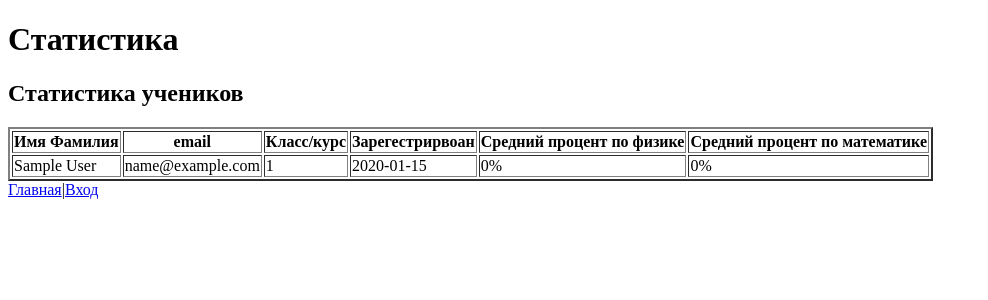
After one commit to Stepan-Kharchenko/flask-for-student, a Flask app: page /admin/statistic in a window 1280 px wide. The commit adds this page. Shown: the top 300 px of the page, without its empty margins (0-988 px from the left). Run offline with Flask 3, Linux system fonts and the light colour scheme; tables that the repository leaves empty hold one stand-in row (values such as "Sample post"); parts of the project's set-up code (start-up, migrations or seed data) failed here and were passed over.

Commit message:
feat(admin): add statistic table for users

```diff
--- a/models.py
+++ b/models.py
@@ -3,6 +3,7 @@ from sqlalchemy import create_engine,Column
 from sqlalchemy import Integer,Text,Date,VARCHAR,SmallInteger,Boolean,ForeignKey
 from sqlalchemy.ext.declarative import declarative_base
 from sqlalchemy.orm import sessionmaker,relationship
+from sqlalchemy.exc import IntegrityError
 
 engine = create_engine("sqlite:///learning.db",echo=False)
 Session = sessionmaker(bind=engine)
@@ -36,12 +37,14 @@ class User(Base):
 
     @classmethod
     def add_user(cls,**kwargs):
-        with Session() as session:
-            if all(i in kwargs for i in ("first_name","last_name","email")):
-                user = cls(**kwargs)
-                session.add(user)
-            else: raise ValueError("not all arguments to add new user")
-            session.commit()
+        try:
+            with Session() as session:
+                if all(i in kwargs for i in ("first_name","last_name","email")):
+                    user = cls(**kwargs)
+                    session.add(user)
+                else: raise ValueError("not all arguments to add new user")
+                session.commit()
+        except IntegrityError: raise ValueError("Пользователь с таким email уже существует")
 
     @classmethod
     def select_user(cls,idscond:tuple=tuple()):
@@ -120,7 +123,17 @@ class Results(Base):
             else: raise ValueError("not all arguments to add new user")
             session.commit()
 
-    select_test = User.select_user
+    @classmethod
+    def select_test(cls,idscond:tuple=tuple()):
+        with Session() as session:
+            lenght = len(idscond)
+            if lenght == 0: return session.query(cls).all()
+            if lenght == 1 and type(idscond[0])==int: return session.query(cls).get(idscond[0])
+            if lenght == 1:
+                return session.query(cls).filter(idscond[0]).all()
+            if all(type(i)==int for i in idscond):
+                return session.query(cls).filter(" AND ".join(f"id == {i}" for i in idscond)).all()
+            raise ValueError("all elements of idscond must be of the same type ('str' or 'int')")
 
 
 Base.metadata.create_all(engine)
--- a/scripts/admin/__init__.py
+++ b/scripts/admin/__init__.py
@@ -1,9 +1,19 @@
 from flask import Flask,render_template
 import scripts.admin.add as add
+import models as m
 
 def initialize(app:Flask):
     @app.route("/admin")
-    def admin():
-        return render_template("admin/panel.html")
-
+    def admin(): return render_template("admin/panel.html")
     add.initialize(app)
+    @app.route("/admin/statistic")
+    def statistic():
+        def function(user,subject):
+            #res = m.Results.select_test((m.Study.select_exersize((m.Results.exersize_id,))  == (subject=="math")\
+            #                             and m.Results.user_id == user.id),)
+            res = (i.ball for i in [] if i!=-1)
+            print(res)
+            return 0 #sum(res)/len(res) if res else 0
+        return render_template("admin/statistic.html",
+                               users=m.User.select_user(),
+                               f=function)
--- a/templates/admin/add_exersize.html
+++ b/templates/admin/add_exersize.html
@@ -18,9 +18,9 @@
                 <option value="{{ i }}">{{ i }}</option>
             {% endfor %}
         </select><br>
-        <label style="font-family:'Courier New', Courier, monospace">
+        <label style="font-family:'Courier New', Courier, monospace" for="ex">
             Введите задание:
-        </label><input type="text" name="exersize" required><br>
+        </label><input type="text" name="exersize" if="ex" required><br>
         <label style="font-family:'Courier New', Courier, monospace">
             Введите ответ:&nbsp;&nbsp;
         </label><input type="text" name="answer" required><br>
--- a/templates/admin/panel.html
+++ b/templates/admin/panel.html
@@ -13,7 +13,7 @@
         <input type="submit" value="Добавить">
     </form><hr>
     <h2>Составить тест</h2><hr>
-    <h2>Посмотреть статистику</h2><hr>
+    <h2><a href="/admin/statistic">Посмотреть статистику</a></h2><hr>
 {% endblock %}
 {% block footer %}
     <a href="/">Главная</a>|<a href="/login">Вход</a>
--- /dev/null
+++ b/templates/admin/statistic.html
@@ -0,0 +1,28 @@
+{% extends "admin/panel.html" %}
+
+{% block title %}Статистика{% endblock %}
+
+{% block header %}<h1>Статистика</h1>{% endblock %}
+{% block main %}
+    <h2>Статистика учеников</h2>
+    <table border="2px">
+        <tr>
+            <th>Имя Фамилия</th>
+            <th>email</th>
+            <th>Класс/курс</th>
+            <th>Зарегестрирвоан</th>
+            <th>Средний процент по физике</th>
+            <th>Средний процент по математике</th>
+        </tr>
+        {% for i in users %}
+            <tr>
+                <td>{{ i.first_name }} {{ i.last_name }}</td>
+                <td>{{ i.email }}</td>
+                <td>{{ i.user_class }}</td>
+                <td>{{ i.created_at }}</td>
+                <td>{{ f(i,"physic") }}%</td>
+                <td>{{ f(i,"math") }}%</td>
+            </tr>
+        {% endfor %}
+    </table>
+{% endblock %}
```
Also changed, not shown: scripts/login.py (+8 -7 lines), README.md.
